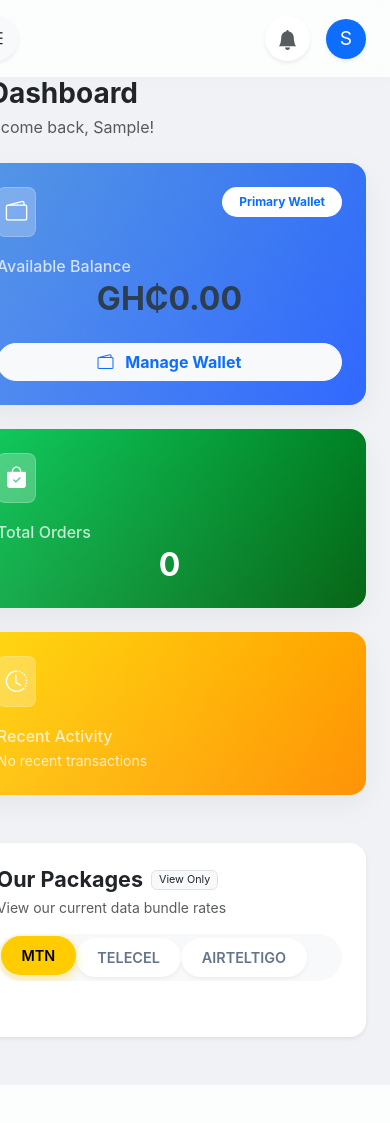
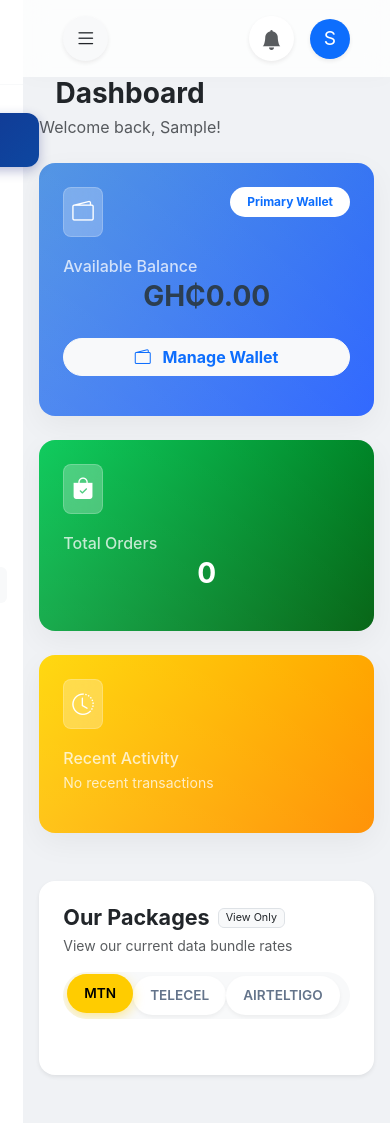
Before and after one commit to Razisky-Dev/DICE-final, a Flask app: page /dashboard in a window 390 px wide. Before the commit the page ends 1043 px from the top, so only its background shows below. Run offline with Flask 3, Linux system fonts and the light colour scheme; the visitor is signed in with stand-in values (Sample User, id 1); data that the repository does not hold is empty; some libraries are stand-ins or nearby versions.

Commit message:
Fix dashboard overflow on mobile and adjust padding

```diff
--- a/static/css/style.css
+++ b/static/css/style.css
@@ -512,9 +512,29 @@ button:not(.nav-link):hover {
         font-size: 1.75rem;
     }
 
+    /* Dashboard Mobile Fixes */
+    #page-content-wrapper {
+        width: 100%;
+        overflow-x: hidden;
+        padding-top: env(safe-area-inset-top);
+        /* Notch Support */
+    }
+
+    .container-fluid {
+        padding-left: 1rem !important;
+        /* Reduce padding on mobile */
+        padding-right: 1rem !important;
+    }
+
     /* Stats Cards on Mobile */
+    .stat-card {
+        width: 100% !important;
+        margin-bottom: 1rem;
+    }
+
     .stat-card .display-6 {
-        font-size: 2rem;
+        font-size: 1.75rem;
+        /* Smaller font for balance */
     }
 
     .stat-card .card-body {
@@ -539,8 +559,8 @@ button:not(.nav-link):hover {
 
     .network-tabs .nav-link {
         white-space: nowrap;
-        padding: 8px 20px;
-        font-size: 0.9rem;
+        padding: 8px 16px;
+        font-size: 0.85rem;
     }
 
     /* Package Cards Mobile Grid */
```
